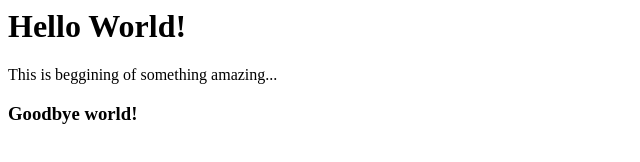
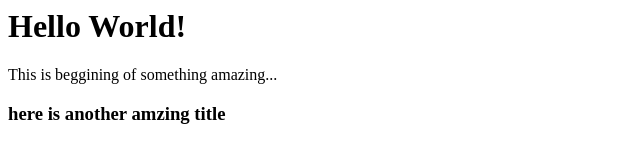
Before and after one commit to fazthepersian/Wendy_Bites, a plain HTML site: page index.html in a window 1280 px wide. Shown: the whole page, without its empty margins (0-640 px from the left). Drawn offline with Linux system fonts and the light colour scheme.

Commit message:
removed sadness

```diff
--- a/index.html
+++ b/index.html
@@ -1,4 +1,4 @@
 <h1>Hello World!</h1>
 <p>This is beggining of something amazing...</p>
 
-<h3>Goodbye world!</h3>
+<h3>here is another amzing title</h3>
```
